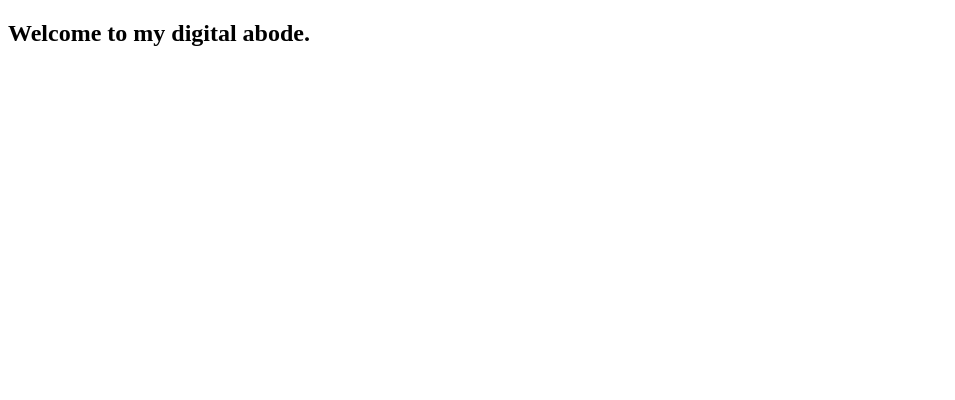
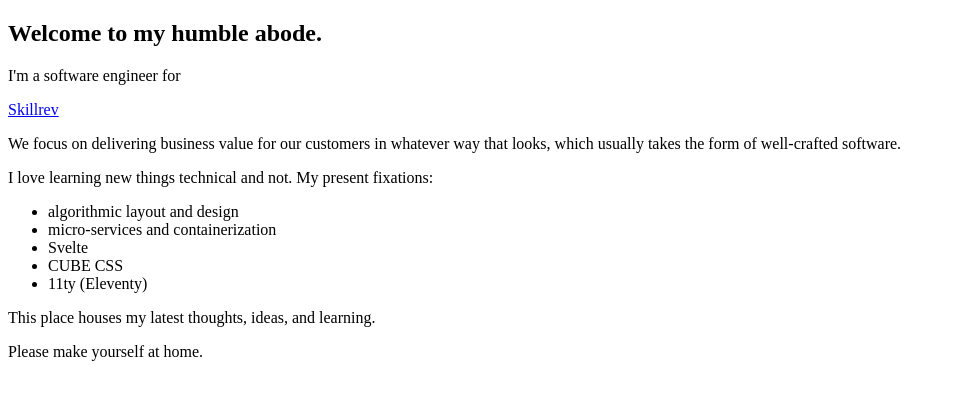
Before and after one commit to sswaringin/stephen.swaringin.com, an Eleventy site: page src/index.md in a window 1280 px wide. Shown: the whole page, without its empty margins (0-955 px from the left). Built offline with nearby package versions, Linux system fonts and the light colour scheme; Eleventy itself is replaced by a stand-in of ours; files that its build step writes are made by us from their sources.

Commit message:
content for home (#1)

```diff
--- a/src/_includes/layouts/home.html
+++ b/src/_includes/layouts/home.html
@@ -1,5 +1,20 @@
 {% extends "layouts/base.html" %} {% block content %}
 <article>
-  <h1>{{ intro.main }}</h1>
+  <div>
+    <h1>{{ intro.greeting }}</h1>
+    <p>{{ intro.whoami }}</p>
+    <a href="{{ company.url }}">
+      <p>{{ company.name }}</p>
+    </a>
+    <p>{{ company.summary }}</p>
+    <p>{{ learning }}</p>
+    <ul>
+      {%- for fixation in fixations -%}
+      <li>{{ fixation }}</li>
+      {%- endfor -%}
+    </ul>
+    <p>{{ intro.summary }}</p>
+    <p>{{ outro }}</p>
+  </div>
 </article>
 {% endblock %}
--- a/src/index.md
+++ b/src/index.md
@@ -2,5 +2,19 @@
 title: 'stephen.swaringin.com'
 layout: 'layouts/home.html'
 intro:
-  main: 'Welcome to my digital abode.'
+  greeting: 'Welcome to my humble abode.'
+  whoami: "I'm a software engineer for "
+  summary: 'This place houses my latest thoughts, ideas, and learning.'
+company:
+  name: 'Skillrev'
+  summary: 'We focus on delivering business value for our customers in whatever way that looks, which usually takes the form of well-crafted software.'
+  url: 'https://skillrev.dev/'
+learning: 'I love learning new things technical and not. My present fixations:'
+fixations:
+  - algorithmic layout and design
+  - micro-services and containerization
+  - Svelte
+  - CUBE CSS
+  - 11ty (Eleventy)
+outro: 'Please make yourself at home.'
 ---
```
Also changed, not shown: docs/index.html (+12 -1 lines).
